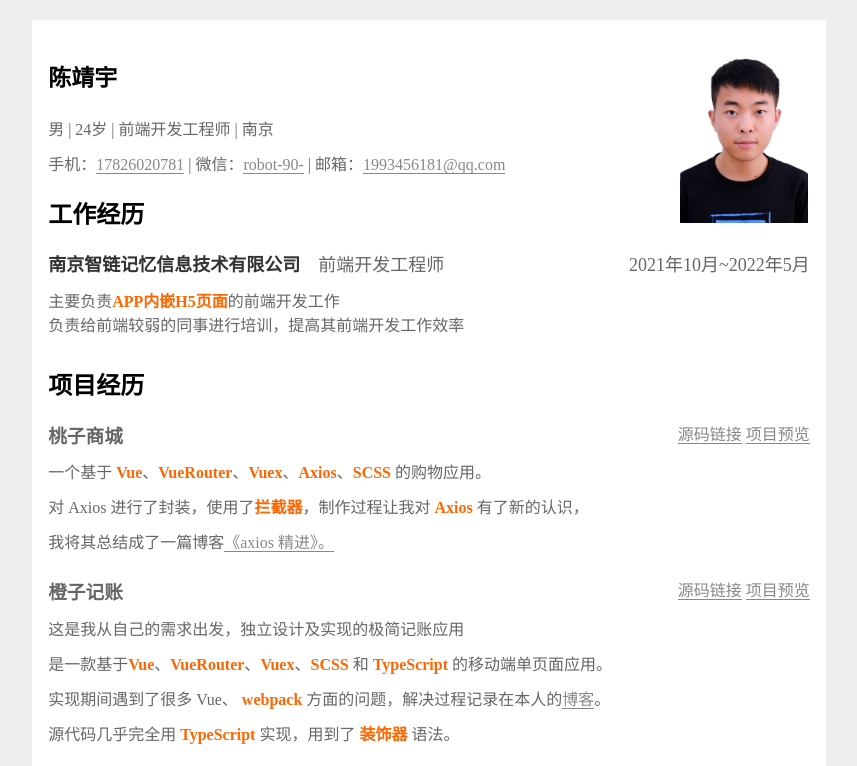
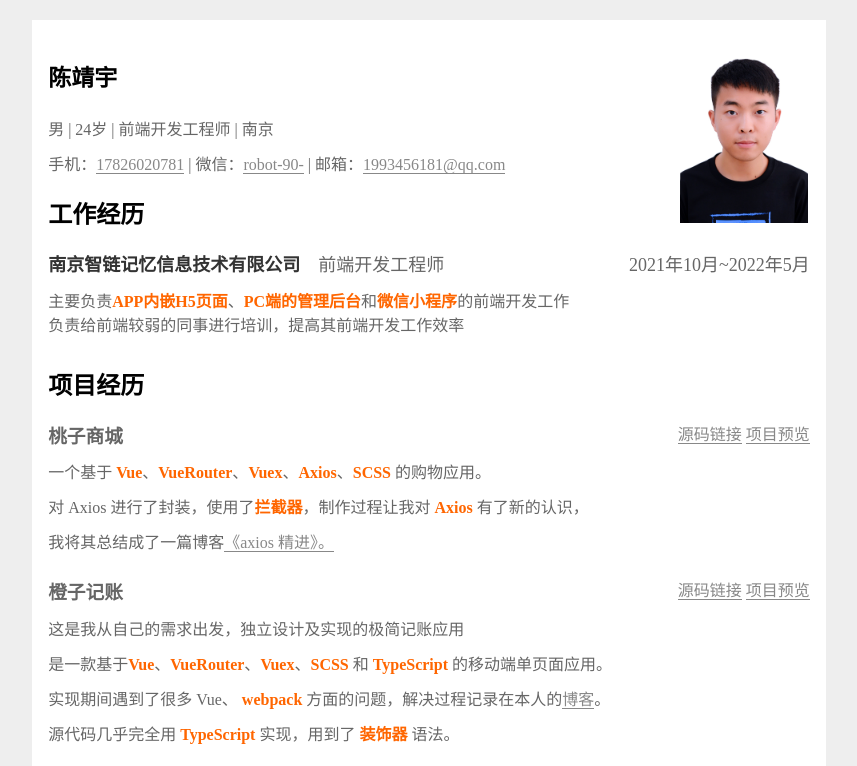
Before and after one commit to clouddawn/resume, a website built with Parcel: page src/index.html in a window 1280 px wide. Shown: the top 766 px of the page, without its empty margins (211-1068 px from the left). Built offline with nearby package versions, Linux system fonts and the light colour scheme.

Commit message:
增加上一家公司工作内容

```diff
--- a/src/index.html
+++ b/src/index.html
@@ -35,7 +35,7 @@
         </header>
         <ul>
           <li>
-            主要负责<strong>APP内嵌H5页面</strong>的前端开发工作
+            主要负责<strong>APP内嵌H5页面</strong>、<strong>PC端的管理后台</strong>和<strong>微信小程序</strong>的前端开发工作
           </li>
           <li>
             负责给前端较弱的同事进行培训，提高其前端开发工作效率
```
Also changed, not shown: dist/index.html.
